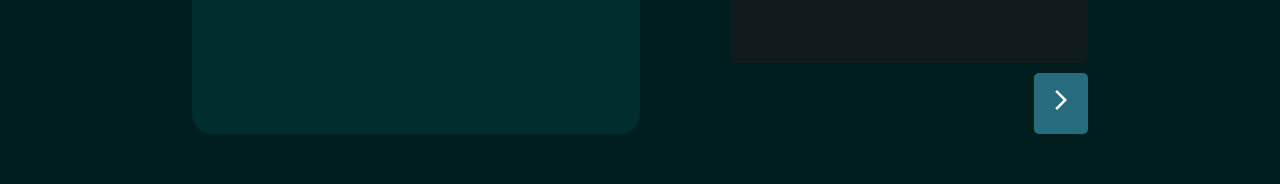
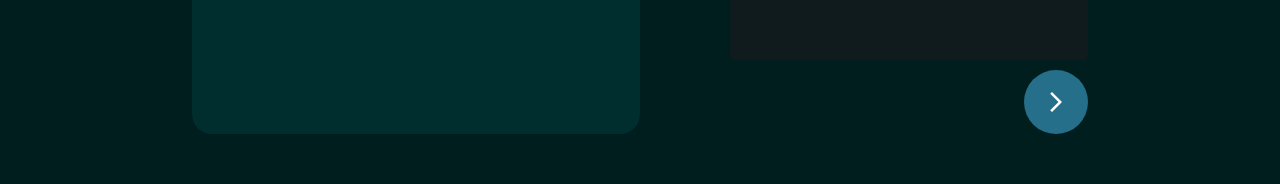
Before and after one commit to ianpatricck/englishtype, a Next.js app: page / in a window 1280 px wide. Shown: the part 552-736 px from the top of the page. Built offline with nearby package versions, Linux system fonts and the light colour scheme.

Commit message:
Overflow-y scroll property

```diff
--- a/styles/globals.css
+++ b/styles/globals.css
@@ -2,9 +2,9 @@
     --bg-primary: #001e1e;
     --bg-secondary: #002e2e;
     --bg-dark: #101b1d;
-    --bg-light: #266c7e;
+    --bg-light: #266f8a;
 
-    --hv-bg-light: #266f8a;
+    --hv-bg-light: #478f8a;
 
     --cl-primary: #dae0e5;
     --cl-secondary: #dee1f5;
@@ -83,6 +83,8 @@ h1 {
     border-radius: 20px;
     animation-name: opacityComponent;
     animation-duration: 3s;
+    overflow-y: scroll;
+    scrollbar-color: transparent transparent;
 }
 
 .left-side_text p {
@@ -127,14 +129,15 @@ h1 {
 }
 
 .right-side_text form button {
-    font-size: 20pt;
-    font-family: 'Nunito Sans', sans-serif;
     border: none;
-    border-radius: 5px;
-    padding: 15px;
+    border-radius: 50px;
+    padding: 20px;
     margin-top: 10px;
     background-color: var(--bg-light);
     color: var(--cl-primary);
+    display: flex;
+    align-items: flex-end;
+    justify-content: flex-end;
 }
 
 .right-side_text form button:hover {
@@ -155,3 +158,10 @@ footer p {
     color: white;
     font-family: 'Sen', sans-serif;
 }
+
+
+@media (max-width: 750px) {
+    .content {
+        width: 95%;
+    }
+}
```
